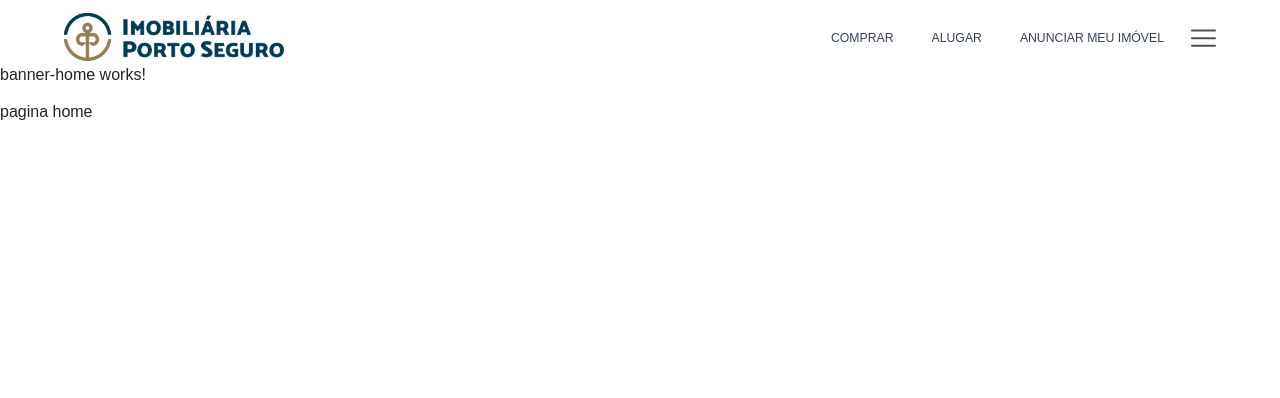
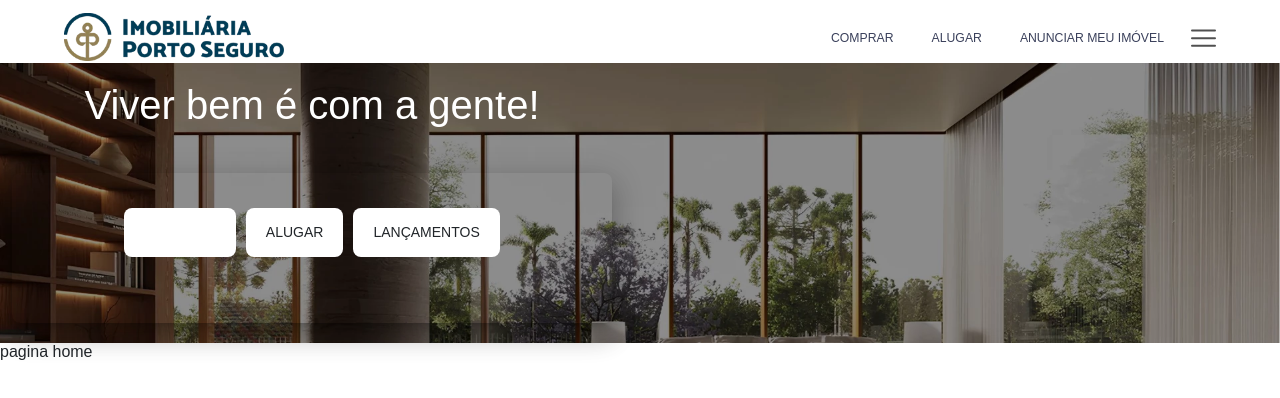
Before and after one commit to thiagoabreu72/imobiliarias, an Angular app in the folder site-imobiliaria/: page / in a window 1280 px wide. Shown: the top 398 px of the page. Built offline with nearby package versions, Linux system fonts and the light colour scheme.

Commit message:
implementando bunner

```diff
--- a/site-imobiliaria/src/app/banner-home/banner-home.css
+++ b/site-imobiliaria/src/app/banner-home/banner-home.css
@@ -0,0 +1,127 @@
+#banner_home {
+  background-image: url('../../assets/images/banner-home.webp');
+  background-size: cover !important;
+  background-position-y: top !important;
+  background-position-x: right !important;
+  padding-top: 40px;
+  padding-bottom: 60px;
+}
+@media (min-width: 721px) and (max-width: 1280px) {
+  #banner_home {
+    padding-top: 20px;
+    padding-bottom: 20px;
+  }
+}
+@media (max-width: 720px) {
+  #banner_home {
+    height: auto;
+    padding-top: 40px;
+    padding-bottom: 60px;
+  }
+}
+@media (min-width: 768px) {
+  .container_box_busca_home {
+    width: 600px;
+  }
+}
+.container_box_busca_home {
+  width: 100%;
+}
+@media (min-width: 768px) {
+  .container_box_busca_home {
+    width: 600px;
+  }
+}
+#banner_home .titulo_principal {
+  font-family: "Roboto-Regular", sans-serif;
+  color: #fff;
+  font-size: 2.5rem;
+  margin-bottom: 10px;
+  min-height: 80px;
+}
+@media (max-width: 720px) {
+  #banner_home .titulo_principal {
+    font-size: 2rem;
+  }
+}
+.busca_home {
+  padding-top: 35px;
+  padding-bottom: 50px;
+  border-radius: 8px;
+  width: 100%;
+  margin: auto;
+  -webkit-box-shadow: 0 16px 24px 2px rgba(0, 0, 0, 0.14),
+    0 6px 30px 5px rgba(0, 0, 0, 0.12), 0 8px 10px -7px rgba(0, 0, 0, 0.2);
+  box-shadow: 0 16px 24px 2px rgba(0, 0, 0, 0.14),
+    0 6px 30px 5px rgba(0, 0, 0, 0.12), 0 8px 10px -7px rgba(0, 0, 0, 0.2);
+}
+@media (max-width: 720px) {
+  .busca_home {
+    width: 100%;
+  }
+}
+.busca_home .form-select {
+  border-radius: 8px !important;
+  height: 50px !important;
+  line-height: 32px !important;
+}
+.busca_home .label-form {
+  margin-bottom: 0px;
+  margin-top: 10px;
+  font-size: 12px;
+}
+.busca_home .chosen-single {
+  height: 50px !important;
+  border-radius: 8px !important;
+  line-height: 50px !important;
+  font-size: 14px;
+}
+.busca_home .chosen-container-single .chosen-single div b {
+  margin-top: 12px;
+}
+.busca_home .chosen-container-single .chosen-search input[type="text"] {
+  height: 40px;
+  line-height: 40px;
+  background: none;
+  padding: 8px !important;
+  font-size: 14px;
+}
+.form-row {
+  padding: 0px;
+  width: 90%;
+}
+.btn-active-busca {
+  background-color: #e42320;
+  color: #fff;
+}
+.buttom_finalidade_busca_home {
+  display: flex;
+  justify-content: center;
+  align-items: center;
+  font-weight: 0;
+  font-family: #a1a6bb;
+  font-size: 14px;
+  width: auto;
+  margin-right: 5px;
+  margin-left: 5px;
+  text-transform: uppercase;
+  background-color: #fff;
+  margin-bottom: 1rem;
+  cursor: pointer;
+  border-radius: 8px;
+  padding: 4px 10px;
+}
+.buttom_finalidade_busca_home span {
+  display: flex;
+  flex: 1;
+  padding: 10px;
+}
+.buttom_finalidade_busca_home:hover {
+  background-color: #e42320;
+  color: #fff;
+}
+@media (max-width: 720px) {
+  .buttom_finalidade_busca_home {
+    padding: 4px 2px;
+  }
+}
--- a/site-imobiliaria/src/app/banner-home/banner-home.html
+++ b/site-imobiliaria/src/app/banner-home/banner-home.html
@@ -1 +1,38 @@
-<p>banner-home works!</p>
+<div id="banner_home" class="justify-content-center align-items-center">
+  <div class="container-fluid">
+    <div class="container_box_busca_home">
+      <div class="row">
+        <div class="col-12">
+          <h1 class="titulo_principal color_white text-center texto_animado_banner">
+            Viver bem é com a gente!
+          </h1>
+          <div class="busca_home d-flex justify-content-around align-items-center">
+            <div class="form-row home-row-form">
+              <div class="col-12 col-sm-12 col-md-12 wrap_botoes_busca">
+                <div class="d-flex justify-content-center align-items-center">
+                  <div class="buttom_finalidade_busca_home btn-active-busca">
+                    <div class="d-flex justify-content-center">
+                      <span data-campofinalidade="comprar" class="finalidade-busca">Comprar</span>
+                    </div>
+                  </div>
+                  <div class="buttom_finalidade_busca_home">
+                    <div class="d-flex justify-content-center align-items-center">
+                      <span data-campofinalidade="alugar" class="finalidade-busca">Alugar</span>
+                    </div>
+                  </div>
+                  <div class="buttom_finalidade_busca_home">
+                    <div class="d-flex justify-content-center align-items-center">
+                      <span data-campofinalidade="lancamentos" class="finalidade-busca"
+                        >Lançamentos</span
+                      >
+                    </div>
+                  </div>
+                </div>
+              </div>
+            </div>
+          </div>
+        </div>
+      </div>
+    </div>
+  </div>
+</div>
--- a/site-imobiliaria/src/app/banner-home/banner-home.ts
+++ b/site-imobiliaria/src/app/banner-home/banner-home.ts
@@ -1,4 +1,4 @@
-import { Component } from '@angular/core';
+import { Component, AfterViewInit } from '@angular/core';
 
 @Component({
   selector: 'app-banner-home',
@@ -6,6 +6,25 @@ import { Component } from '@angular/core';
   templateUrl: './banner-home.html',
   styleUrl: './banner-home.css'
 })
-export class BannerHome {
+export class BannerHome implements AfterViewInit {
+  ngAfterViewInit() {
+    const titulo = document.querySelector('.texto_animado_banner');
+    if (titulo) {
+      this.typeWrite(titulo);
+    }
+  }
 
+  typeWrite(element: Element) {
+    const text = element.textContent || '';
+    element.textContent = '';
+    let i = 0;
+    const timer = setInterval(() => {
+      if (i < text.length) {
+        element.textContent += text.charAt(i);
+        i++;
+      } else {
+        clearInterval(timer);
+      }
+    }, 50);
+  }
 }
```
Also changed, not shown: site-imobiliaria/src/assets/images/banner-home.webp (added).
